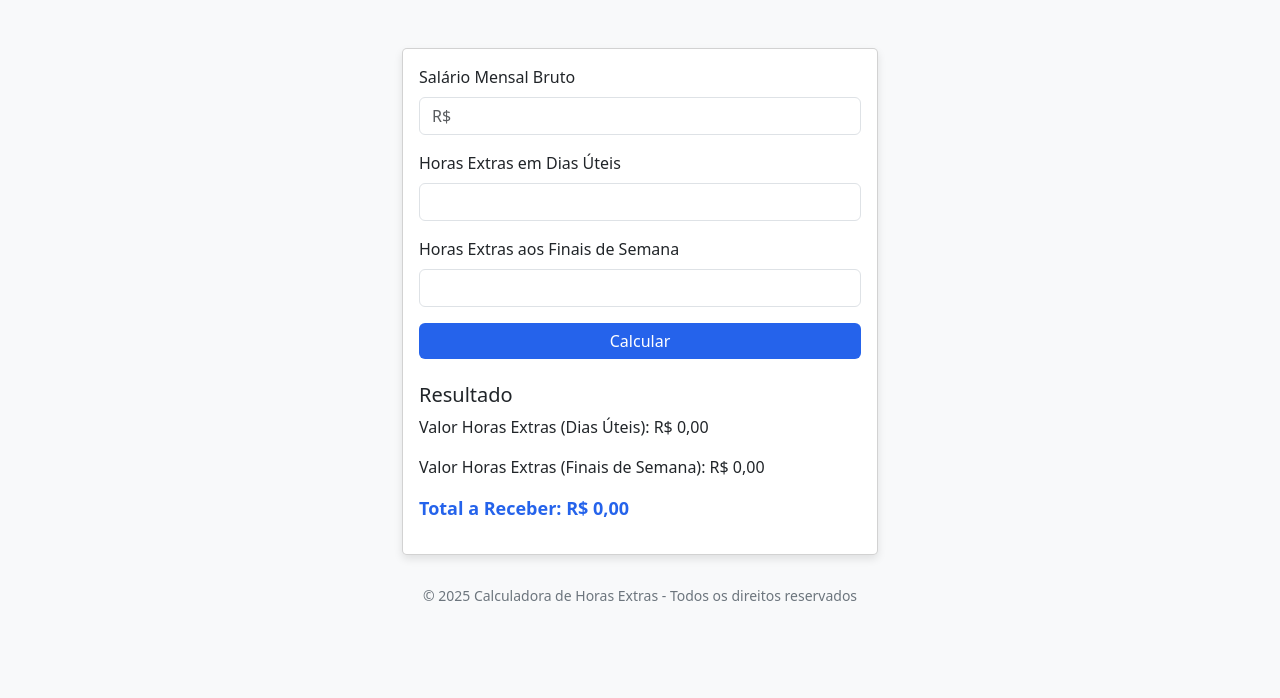
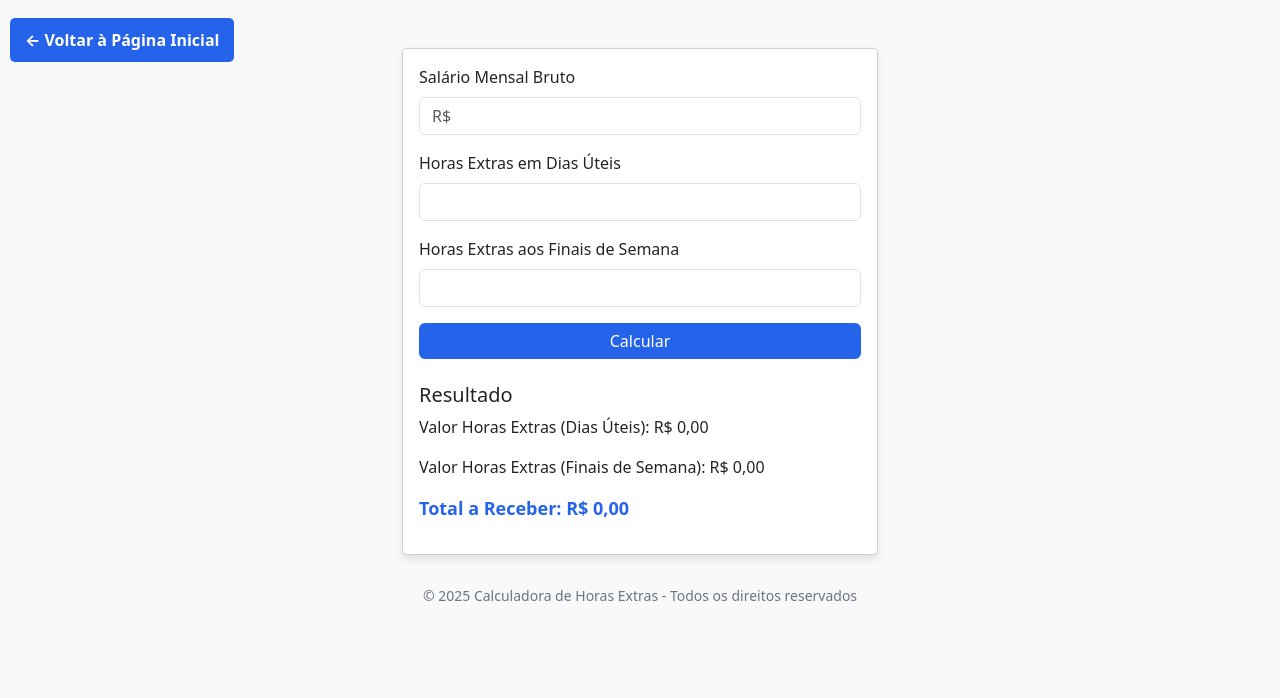
Before and after one commit to misabelasaito/horaextra, a plain HTML site: page index.html in a window 1280 px wide. Shown: the part 102-800 px from the top of the page. Drawn offline with nearby package versions, Linux system fonts and the light colour scheme.

Commit message:
first commit

```diff
--- a/index.html
+++ b/index.html
@@ -6,14 +6,28 @@
     <title>Calculadora de Horas Extras</title>
     <link href="https://cdn.jsdelivr.net/npm/bootstrap@5.3.0/dist/css/bootstrap.min.css" rel="stylesheet">
     <link rel="stylesheet" href="style.css">
+    <style>
+        .btn-voltar {
+            position: absolute;
+            top: 120px;
+            left: 10px;
+            color: white;
+            background-color: #2563eb;
+            border: none;
+            padding: 10px 15px;
+            border-radius: 5px;
+            text-decoration: none;
+            font-weight: bold;
+        }
+    </style>
 </head>
 <body>
     <div class="header">
         <i class="bi bi-calculator"></i> <span class="nome">Calculadora de Horas Extras</span>
     </div>
     <div class="container">
+        <a href="https://misabelasaito.github.io/todos/" class="btn-voltar">&#8592; Voltar à Página Inicial</a>
         <div class="card">
-
             <div class="card-body">
                 <div class="mb-3">
                     <label for="salario" class="form-label">Salário Mensal Bruto</label>
```
